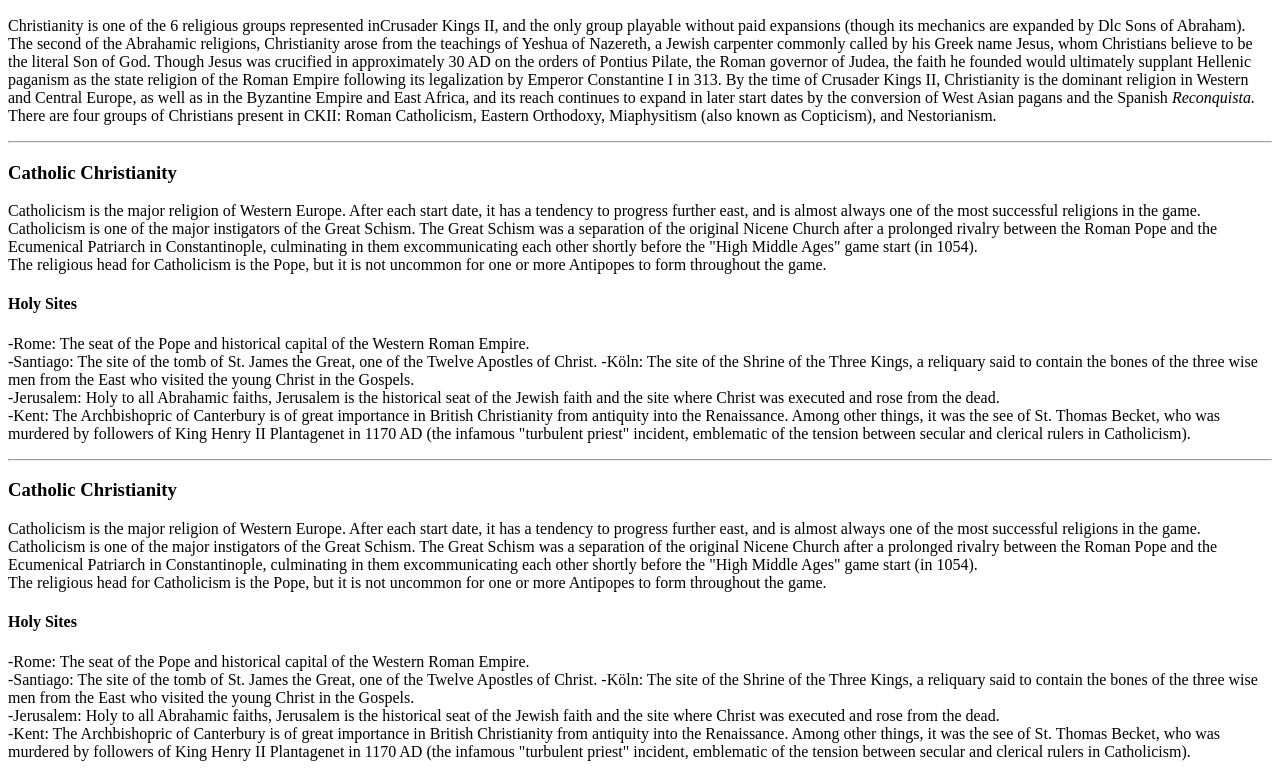
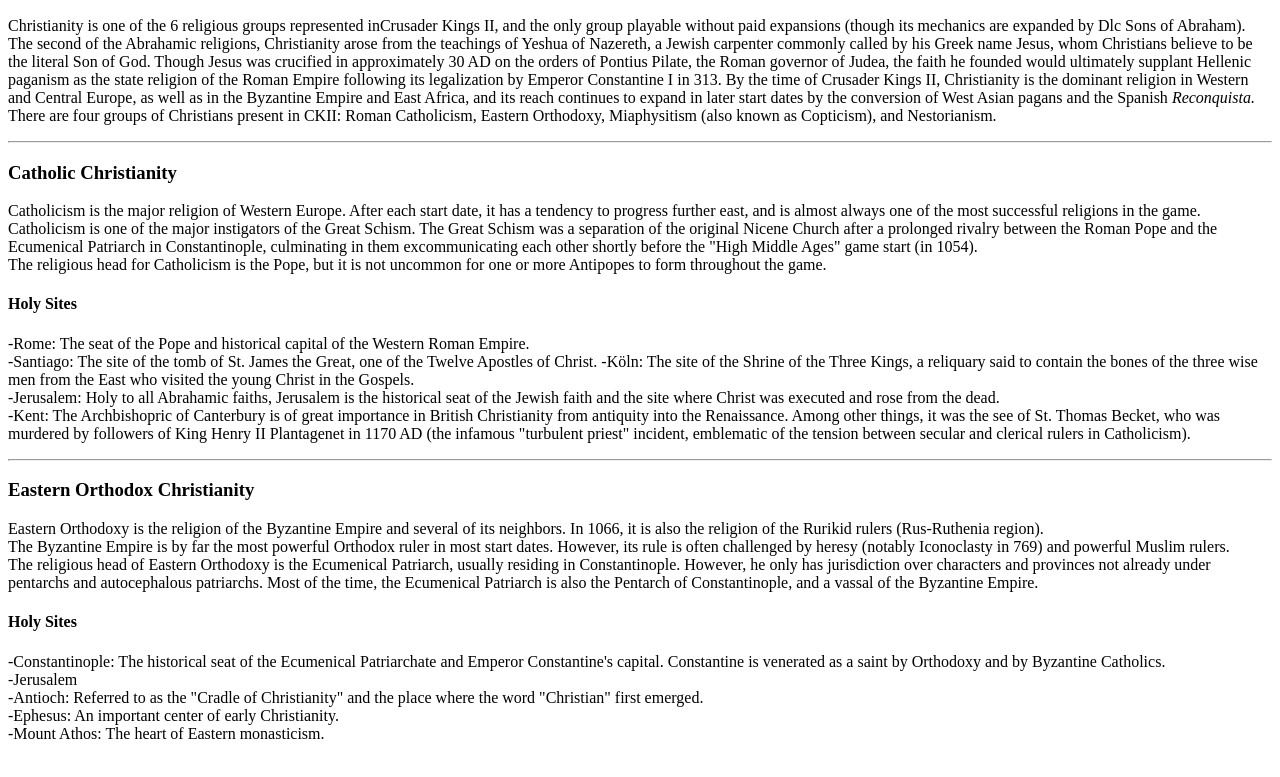
Before and after one commit to KhooP12354/KhooP12354.github.io, a plain HTML site: page index.html in a window 1280 px wide. Shown: the part 110-887 px from the top of the page. Drawn offline with Linux system fonts and the light colour scheme.

Commit message:
Update index.html

```diff
--- a/index.html
+++ b/index.html
@@ -29,17 +29,17 @@ The religious head for Catholicism is the Pope, but it is not uncommon for one o
 -Kent: The Archbishopric of Canterbury is of great importance in British Christianity from antiquity into the Renaissance. Among other things, it was the see of St. Thomas Becket, who was murdered by followers of King Henry II Plantagenet in 1170 AD (the infamous "turbulent priest" incident, emblematic of the tension between secular and clerical rulers in Catholicism).<br>
 		</p>
 		<hr>
-		<h3>Catholic Christianity</h3>
-		<p>Catholicism is the major religion of Western Europe. After each start date, it has a tendency to progress further east, and is almost always one of the most successful religions in the game.<br>
-Catholicism is one of the major instigators of the Great Schism. The Great Schism was a separation of the original Nicene Church after a prolonged rivalry between the Roman Pope and the Ecumenical Patriarch in Constantinople, culminating in them excommunicating each other shortly before the "High Middle Ages" game start (in 1054).<br>
-The religious head for Catholicism is the Pope, but it is not uncommon for one or more Antipopes to form throughout the game.</p>
+		<h3>Eastern Orthodox Christianity</h3>
+		<p>Eastern Orthodoxy is the religion of the Byzantine Empire and several of its neighbors. In 1066, it is also the religion of the Rurikid rulers (Rus-Ruthenia region).<br>
+The Byzantine Empire is by far the most powerful Orthodox ruler in most start dates. However, its rule is often challenged by heresy (notably Iconoclasty in 769) and powerful Muslim rulers.<br>
+The religious head of Eastern Orthodoxy is the Ecumenical Patriarch, usually residing in Constantinople. However, he only has jurisdiction over characters and provinces not already under pentarchs and autocephalous patriarchs. Most of the time, the Ecumenical Patriarch is also the Pentarch of Constantinople, and a vassal of the Byzantine Empire.</p>
 		<h4>Holy Sites</h4>
 		<p>
--Rome: The seat of the Pope and historical capital of the Western Roman Empire.<br>
--Santiago: The site of the tomb of St. James the Great, one of the Twelve Apostles of Christ.
--Köln: The site of the Shrine of the Three Kings, a reliquary said to contain the bones of the three wise men from the East who visited the young Christ in the Gospels.<br>
--Jerusalem: Holy to all Abrahamic faiths, Jerusalem is the historical seat of the Jewish faith and the site where Christ was executed and rose from the dead.<br>
--Kent: The Archbishopric of Canterbury is of great importance in British Christianity from antiquity into the Renaissance. Among other things, it was the see of St. Thomas Becket, who was murdered by followers of King Henry II Plantagenet in 1170 AD (the infamous "turbulent priest" incident, emblematic of the tension between secular and clerical rulers in Catholicism).<br>
+-Constantinople: The historical seat of the Ecumenical Patriarchate and Emperor Constantine's capital. Constantine is venerated as a saint by Orthodoxy and by Byzantine Catholics.<br>
+-Jerusalem<br>
+-Antioch: Referred to as the "Cradle of Christianity" and the place where the word "Christian" first emerged.<br>
+-Ephesus: An important center of early Christianity.<br>
+-Mount Athos: The heart of Eastern monasticism.
 		</p>
 	</article>
 
```
